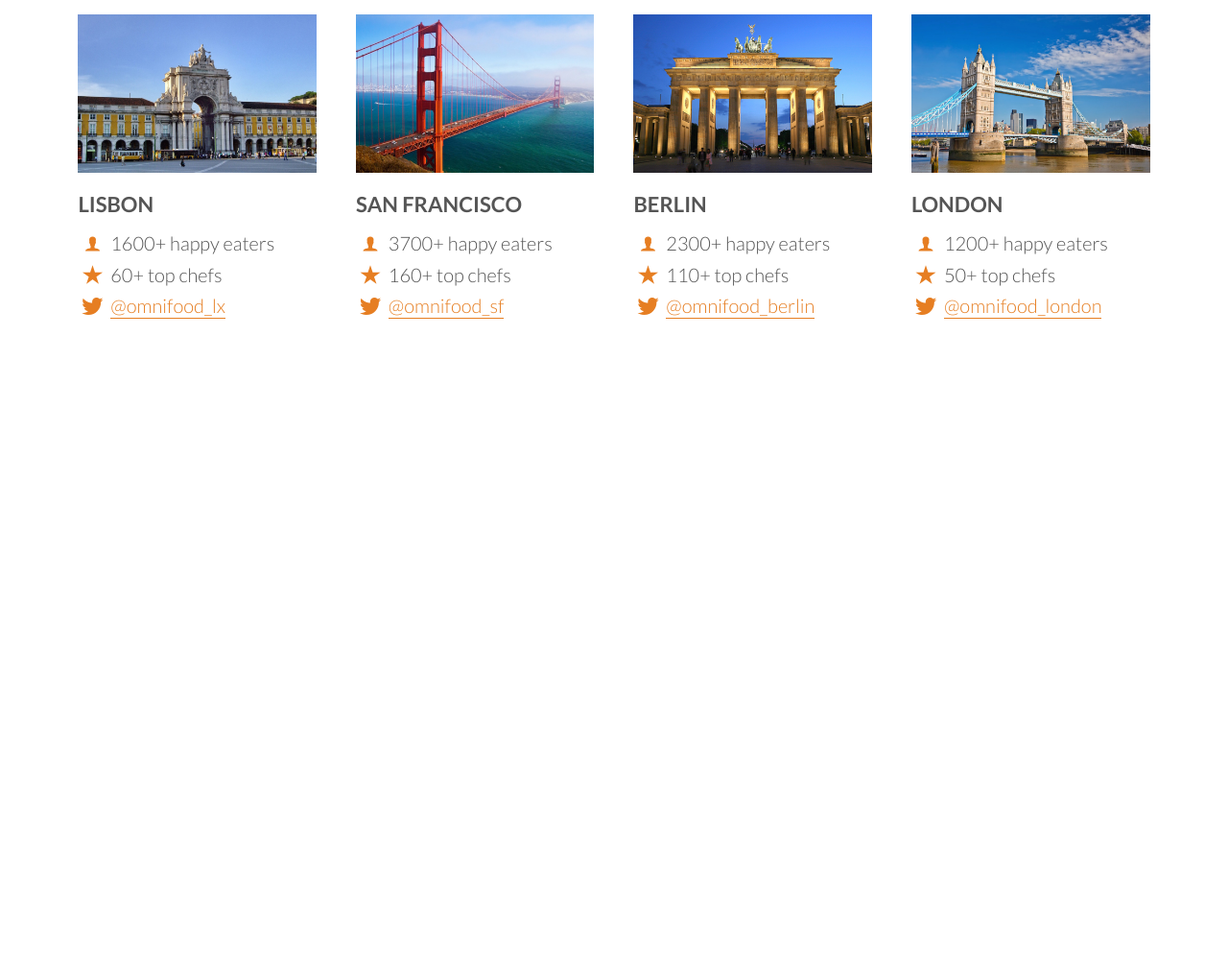
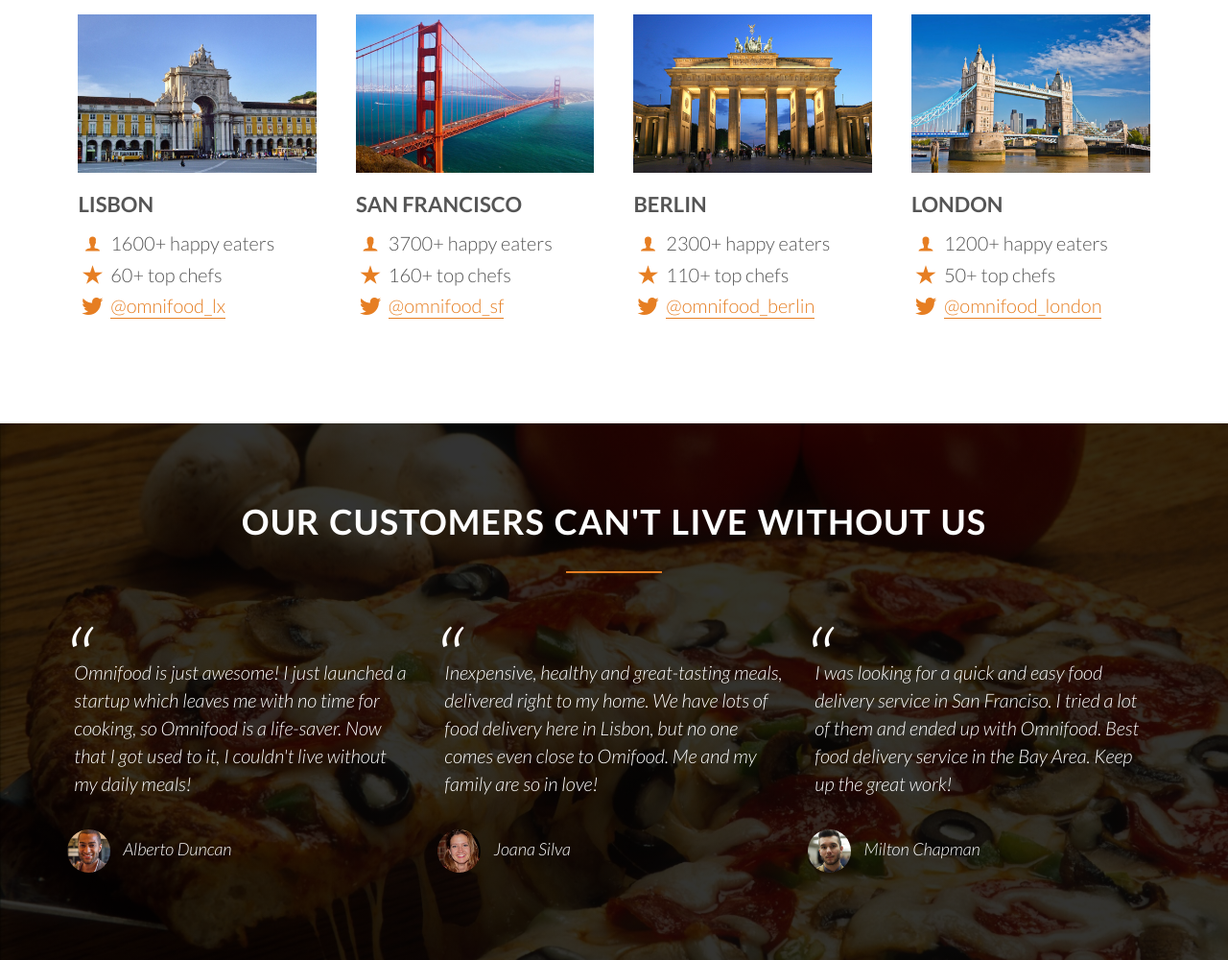
Before and after one commit to machariamwangi/omini-food, a plain HTML site: page index.html in a window 1280 px wide. Shown: the part 2953-3953 px from the top of the page at 96% size. Before the commit the page ends 3394 px from the top, so only its background shows below. Drawn offline with Linux system fonts and the light colour scheme; files whose address does not match are found by name.

Commit message:
testimonials

```diff
--- a/index.html
+++ b/index.html
@@ -218,6 +218,33 @@
 
     </div>
   </section>
+  <section class="section-testimonials">
+    <div class="row">
+      <h2> Our customers can't live without us</h2>
+    </div>
+    <div class="row">
+      <div class="col span-1-of-3">
+        <blockquote>
+          Omnifood is just awesome! I just launched a startup which leaves me with no time for cooking, so Omnifood is a
+          life-saver. Now that I got used to it, I couldn't live without my daily meals!
+        </blockquote>
+        <cite> <img src="resources/img/customer-1.jpg"> Alberto Duncan</cite>
+      </div>
+      <div class="col span-1-of-3">
+        <blockquote>
+          Inexpensive, healthy and great-tasting meals, delivered right to my home. We have lots of food delivery here
+          in Lisbon, but no one comes even close to Omifood. Me and my family are so in love! </blockquote>
+        <cite> <img src="resources/img/customer-2.jpg"> Joana Silva</cite>
+      </div>
+      <div class=" col span-1-of-3">
+        <blockquote>
+          I was looking for a quick and easy food delivery service in San Franciso. I tried a lot of them and ended up
+          with Omnifood. Best food delivery service in the Bay Area. Keep up the great work! </blockquote>
+        <cite> <img src="resources/img/customer-3.jpg"> Milton Chapman</cite>
+      </div>
+    </div>
+
+  </section>
 
 </body>
 
--- a/resources/css/styles.css
+++ b/resources/css/styles.css
@@ -130,6 +130,7 @@ header {
   background-size: cover;
   background-position: center;
   height: 100vh;
+  background-attachment: fixed;
 }
 .hero-text-box {
   position: absolute;
@@ -331,3 +332,45 @@ opacity: 1;
   margin-top: -4px;
 
 }
+
+/* ----------------------------- */
+/* testimonial sections */
+/* -------*/
+
+.section-testimonials {
+ background-image: linear-gradient(rgba(0, 0, 0, 0.8), rgba(0, 0, 0, 0.8)),  url(../img/back-customers.jpg);
+ background-size: cover;
+ color: #fff;
+ background-attachment: fixed;
+}
+
+blockquote {
+  padding: 2%;
+  font-style: italic;
+  line-height: 145%;
+  position: relative;
+  margin-top: 40px;
+}
+
+blockquote:before {
+  content: "\201c";
+  font-size: 500%;
+  display: block;
+  position: absolute;
+  top: -5px;
+  left: -5px;
+
+
+ }
+cite {
+  font-size: 90%;
+  margin-top: 25px;
+  display: block;
+}
+
+cite img {
+  height: 45px;
+  border-radius: 50%;
+  margin-right: 10px;
+  vertical-align: middle;
+}
```
